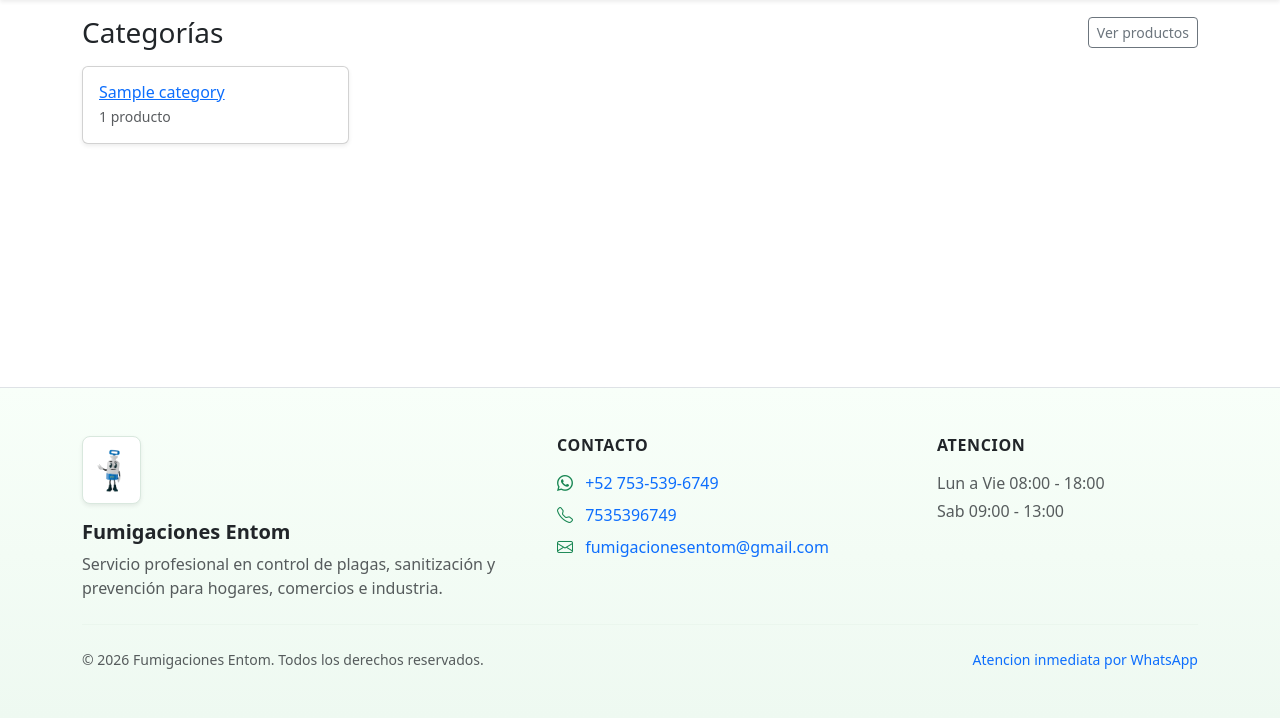
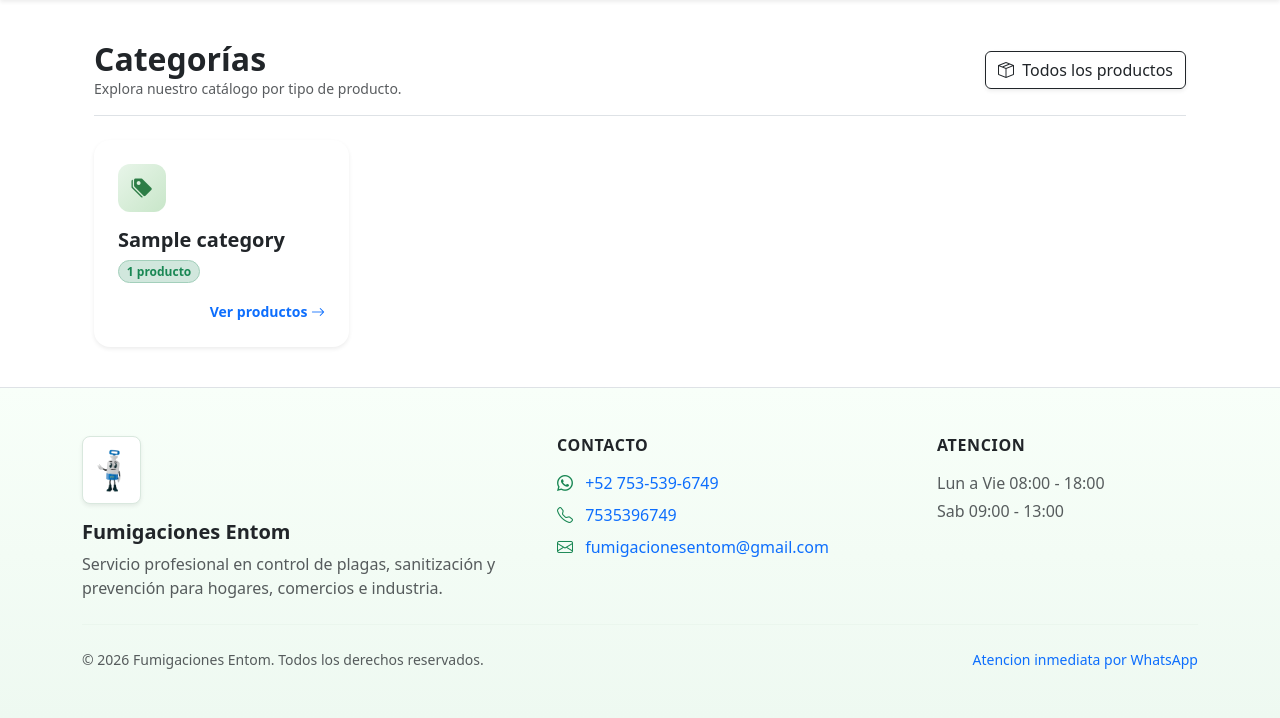
Before and after one commit to BryanCab/fumigaciones-entom-web, a Django app: page /categorias/ in a window 1280 px wide. Shown: the part 82-800 px from the top of the page. Run offline with Django 5.2, Linux system fonts and the light colour scheme; tables that the repository leaves empty hold one stand-in row (values such as "Sample post").

Commit message:
mejoras UI

```diff
--- a/products/static/products/css/products.css
+++ b/products/static/products/css/products.css
@@ -294,3 +294,39 @@
   padding: .25rem .5rem;
   border-radius: .25rem;
 }
+
+/* === Category Cards === */
+.category-card {
+    border-radius: 16px;
+    transition: transform 0.3s ease, box-shadow 0.3s ease;
+    border-left: 4px solid transparent;
+}
+
+.category-card:hover {
+    transform: translateY(-6px);
+    box-shadow: 0 12px 28px rgba(45, 125, 70, 0.15) !important;
+    border-left-color: #2d7d46;
+}
+
+.category-icon-wrapper {
+    width: 48px;
+    height: 48px;
+    background: linear-gradient(135deg, #e8f5e9, #c8e6c9);
+    border-radius: 12px;
+    display: flex;
+    align-items: center;
+    justify-content: center;
+}
+
+.category-icon-wrapper i {
+    font-size: 1.3rem;
+    color: #2d7d46;
+}
+
+.category-card:hover .category-icon-wrapper {
+    background: linear-gradient(135deg, #2d7d46, #4caf50);
+}
+
+.category-card:hover .category-icon-wrapper i {
+    color: #fff;
+}
--- a/products/templates/products/category_list.html
+++ b/products/templates/products/category_list.html
@@ -1,30 +1,54 @@
 {% extends 'base.html' %}
+{% load static %}
+
+{% block extra_css %}
+<link rel="stylesheet" href="{% static 'products/css/products.css' %}">
+{% endblock %}
+
 {% block title %}Categorías{% endblock %}
 {% block meta_description %}Explora nuestras categorías de productos de control de plagas.{% endblock %}
 {% block content %}
-  <div class="d-flex align-items-center justify-content-between mb-3">
-    <h1 class="h3 mb-0">Categorías</h1>
-    <div>
-      <a href="{% url 'products:product_list' %}" class="btn btn-outline-secondary btn-sm">Ver productos</a>
+<div class="container py-4">
+  <div class="mb-4 border-bottom pb-3">
+    <div class="d-flex flex-column flex-sm-row align-items-sm-center justify-content-sm-between gap-2">
+      <div>
+        <h1 class="h2 fw-bold text-dark mb-0">Categorías</h1>
+        <p class="text-muted small mb-0">Explora nuestro catálogo por tipo de producto.</p>
+      </div>
+      <a href="{% url 'products:product_list' %}" class="btn btn-outline-dark shadow-sm flex-shrink-0 align-self-start align-self-sm-center">
+        <i class="bi bi-box-seam me-1"></i> Todos los productos
+      </a>
     </div>
   </div>
 
   {% if categories %}
-    <div class="row row-cols-1 row-cols-sm-2 row-cols-md-3 row-cols-lg-4 g-3">
+    <div class="row row-cols-1 row-cols-sm-2 row-cols-md-3 row-cols-lg-4 g-4">
       {% for cat in categories %}
         <div class="col">
-          <div class="card h-100 p-3 shadow-sm">
-            <div class="d-flex align-items-start justify-content-between">
-              <div>
-                <h2 class="h6 mb-1"><a class="stretched-link" href="{% url 'products:category_detail' slug=cat.slug %}">{{ cat.name }}</a></h2>
-                <div class="text-muted small">{{ cat.product_count }} producto{% if cat.product_count != 1 %}s{% endif %}</div>
+          <a href="{% url 'products:category_detail' slug=cat.slug %}" class="text-decoration-none">
+            <div class="card h-100 border-0 shadow-sm hover-lift transition-all category-card">
+              <div class="card-body d-flex flex-column align-items-start p-4">
+                <div class="category-icon-wrapper mb-3">
+                  <i class="bi bi-tags-fill"></i>
+                </div>
+                <h2 class="h5 fw-bold text-dark mb-1">{{ cat.name }}</h2>
+                <span class="badge rounded-pill bg-success-subtle text-success border border-success-subtle mt-1">
+                  {{ cat.product_count }} producto{{ cat.product_count|pluralize:"s" }}
+                </span>
+                <div class="mt-auto pt-3 w-100 text-end">
+                  <span class="text-primary fw-semibold small">Ver productos <i class="bi bi-arrow-right"></i></span>
+                </div>
               </div>
             </div>
-          </div>
+          </a>
         </div>
       {% endfor %}
     </div>
   {% else %}
-    <div class="alert alert-secondary">No hay categorías para mostrar.</div>
+    <div class="text-center py-5">
+      <i class="bi bi-folder-x text-muted display-1"></i>
+      <p class="mt-3 text-muted">No hay categorías para mostrar.</p>
+    </div>
   {% endif %}
+</div>
 {% endblock %}
```
Also changed, not shown: core/static/core/css/home.css (+8 -1 lines), core/templates/core/home.html (+6 -5 lines), products/templates/products/product_list.html (+12 -10 lines), skills-lock.json (added, +10 -0 lines), 1 other file.
